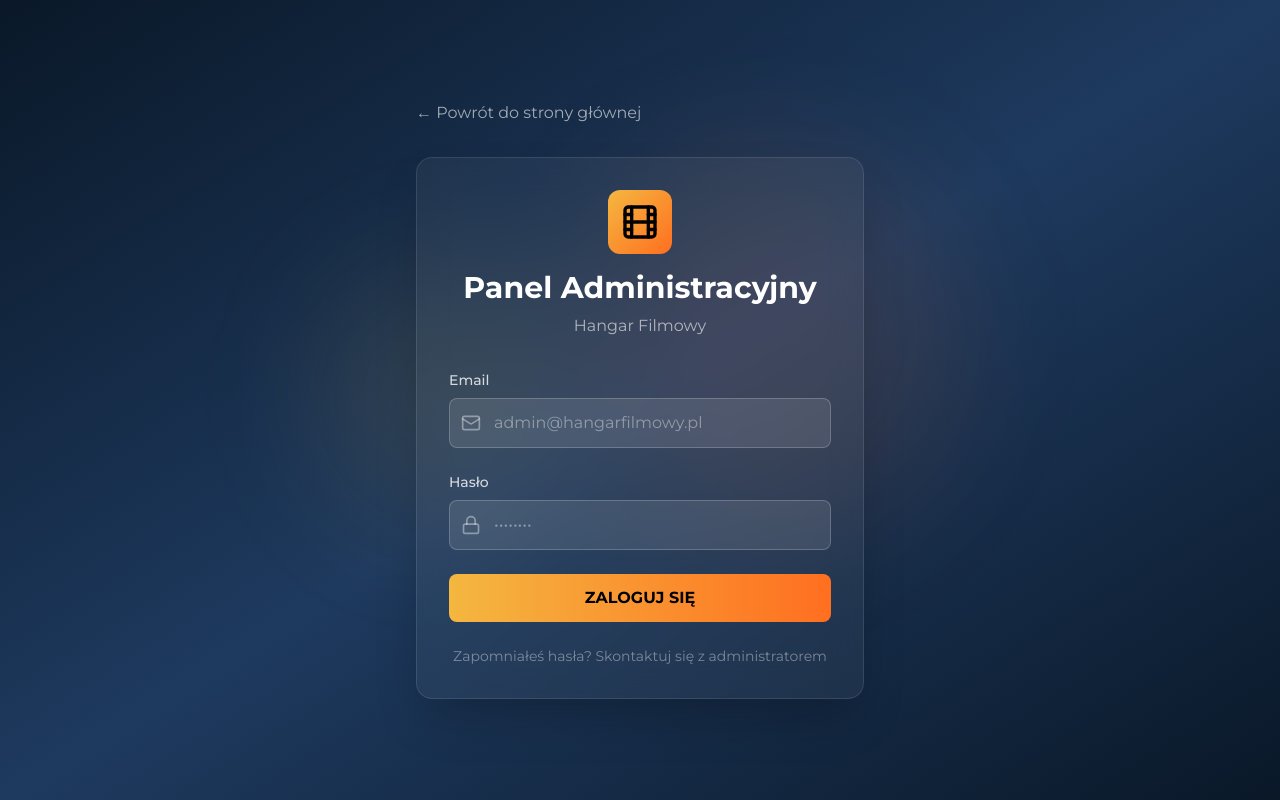
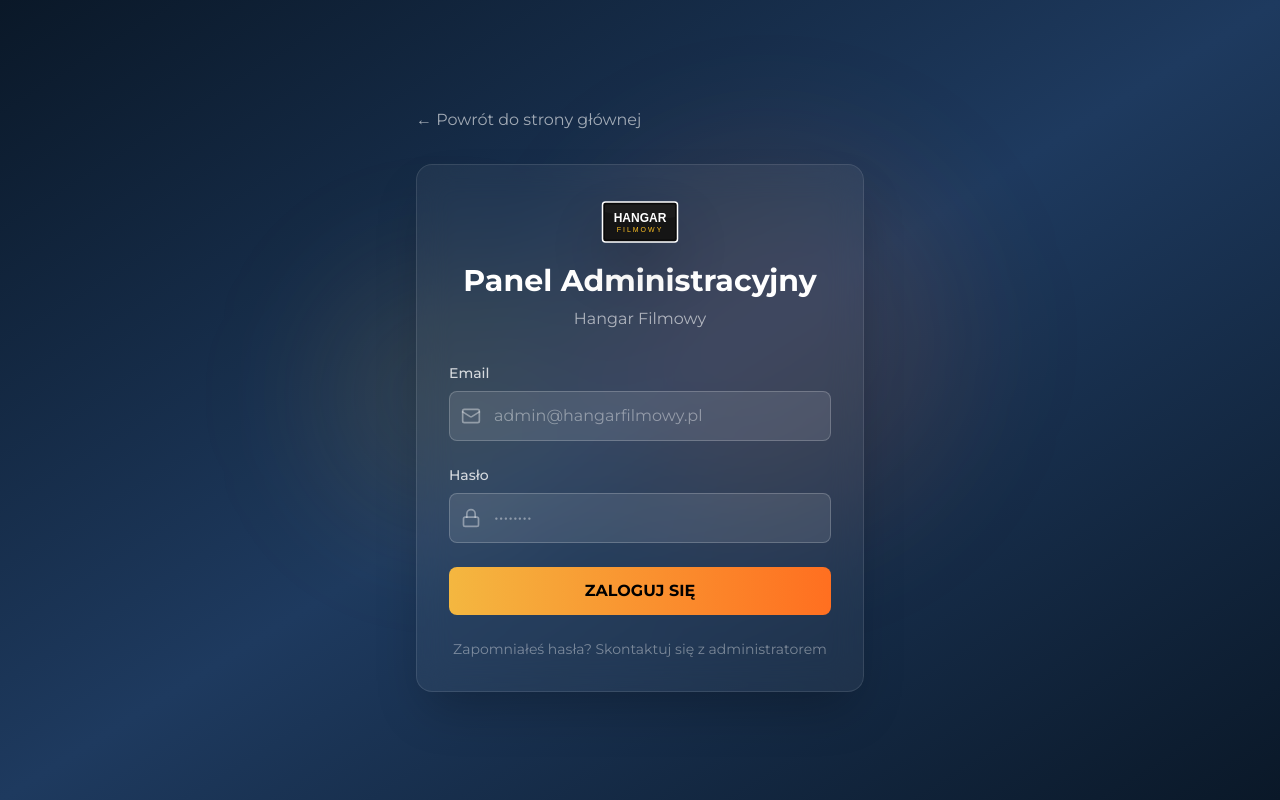
Before and after one commit to Przemmoo/hangar-filmowy, a Next.js app: page /admin/login in a window 1280 px wide. Built offline with nearby package versions, Linux system fonts and the light colour scheme; no server answers.

Commit message:
podmiana logotypu na stronie do logowania

```diff
--- a/app/admin/login/page.tsx
+++ b/app/admin/login/page.tsx
@@ -1,8 +1,9 @@
 "use client";
 
 import { useState } from "react";
-import { Film, Lock, Mail } from "lucide-react";
+import { Lock, Mail } from "lucide-react";
 import Link from "next/link";
+import Image from "next/image";
 import { signIn } from "next-auth/react";
 
 export default function LoginPage() {
@@ -57,9 +58,13 @@
           {/* Header */}
           <div className="text-center mb-8">
             <div className="flex justify-center mb-4">
-              <div className="w-16 h-16 bg-gradient-to-br from-brand-gold to-brand-orange rounded-xl flex items-center justify-center">
-                <Film className="w-10 h-10 text-black" />
-              </div>
+              <Image
+                src="/hangar_filmowy.svg"
+                alt="Hangar Filmowy Logo"
+                width={80}
+                height={80}
+                className="drop-shadow-2xl"
+              />
             </div>
             <h1 className="text-3xl font-bold text-white mb-2">Panel Administracyjny</h1>
             <p className="text-white/60">Hangar Filmowy</p>
```
